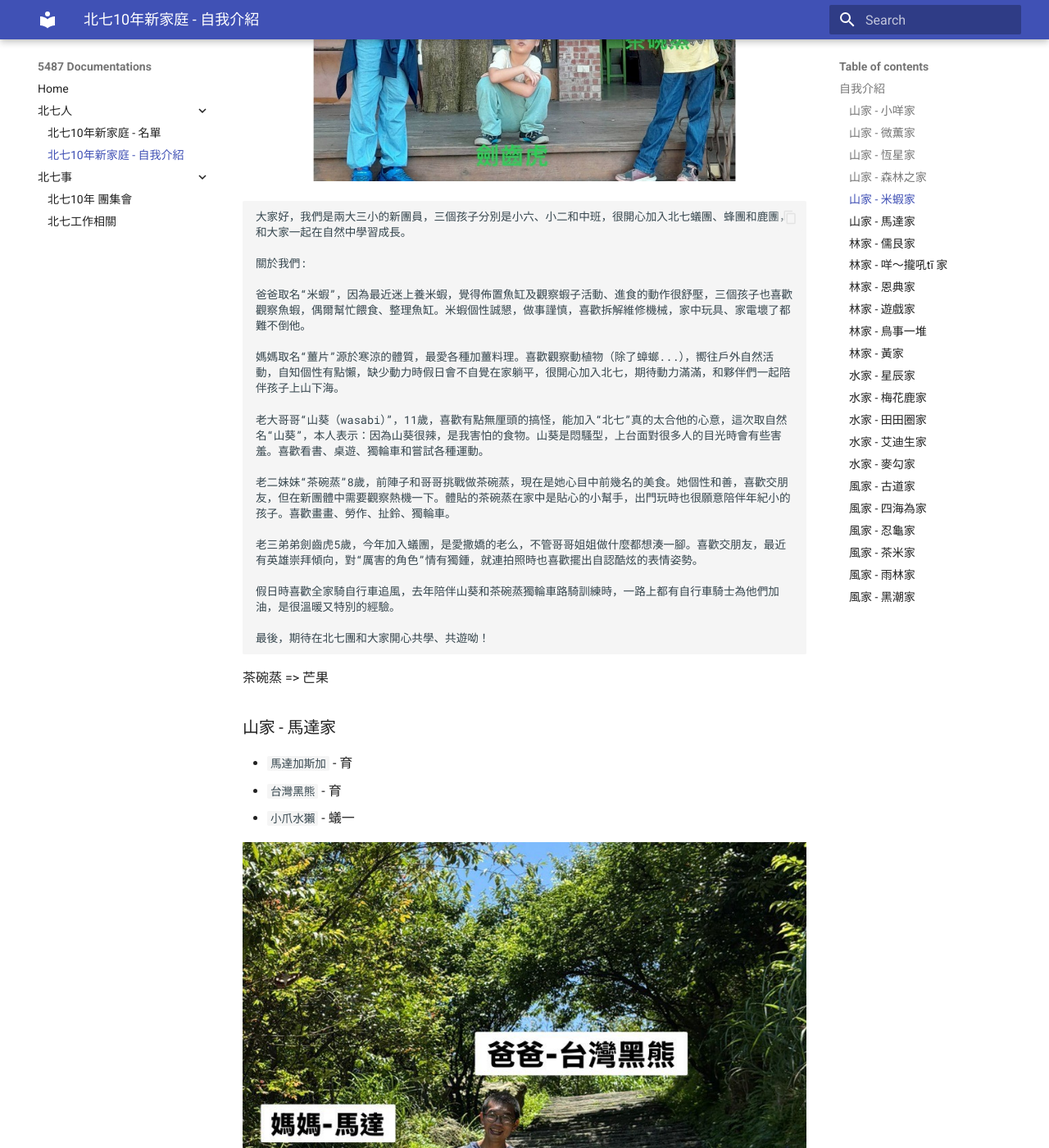
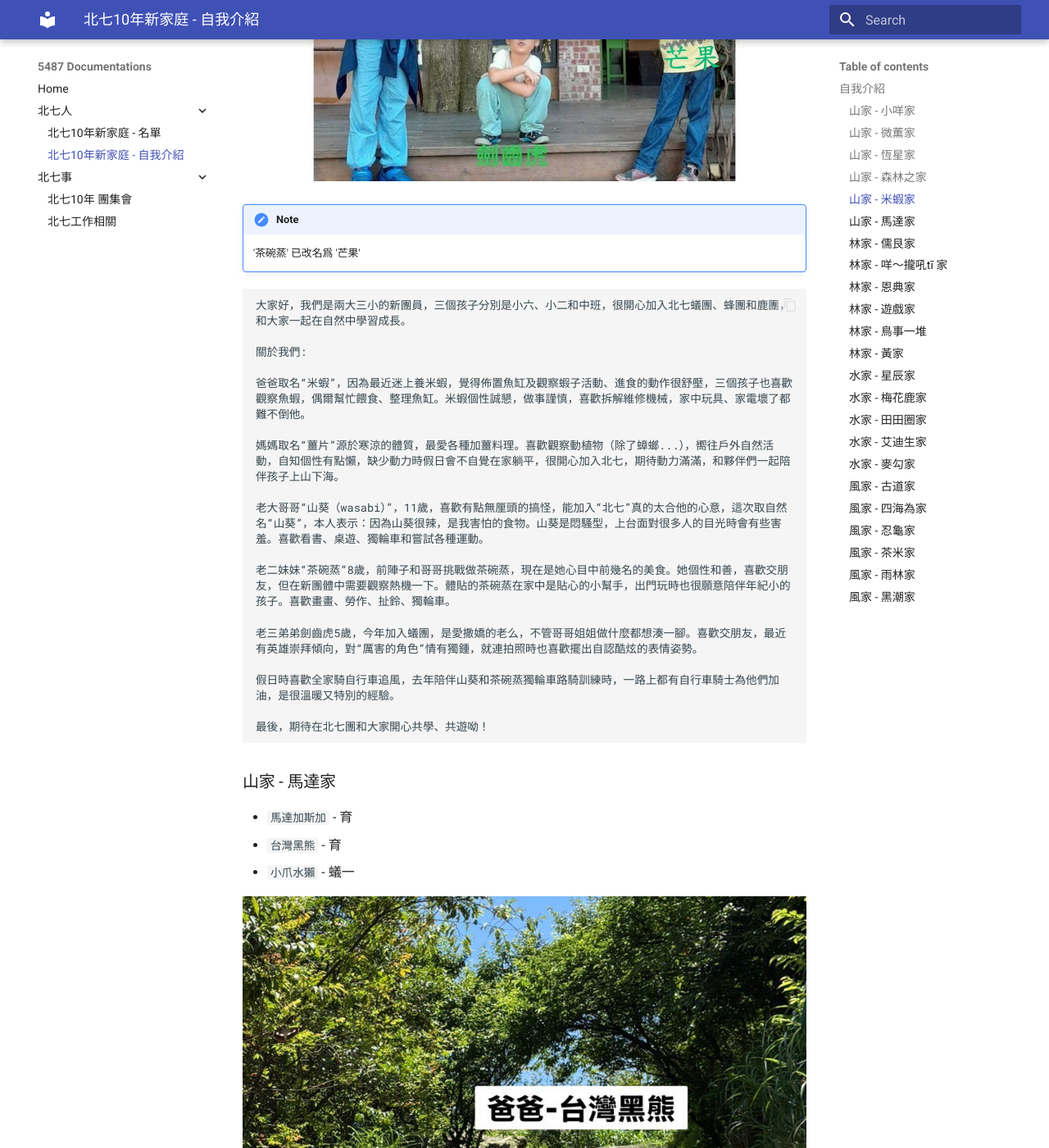
Before and after one commit to moogoo78/5487docs, an MkDocs documentation site: the page built from docs/people-10y-new-family-intro.md, in a window 1280 px wide and 1400 px high, scrolled down 7456 px. Shown: the whole window at 82% size. Built offline with MkDocs 1.6.1 and Material for MkDocs 9.7.7, drawn with Linux system fonts in a browser that asks for light colours.

Commit message:
Update people-10y-new-family-intro.md

````diff
--- a/docs/people-10y-new-family-intro.md
+++ b/docs/people-10y-new-family-intro.md
@@ -186,7 +186,11 @@
  - `芒果` - 蜂一
  - `劍齒虎` - 蟻一
 
-![](images/family/725C350C-3E29-4E30-BE1F-590A5E421BB9.jpeg)
+![](images/family/IMG_2010.jpeg)
+
+!!! note
+
+    '茶碗蒸' 已改名爲 '芒果'
 
 ```
 大家好，我們是兩大三小的新團員，三個孩子分別是小六、小二和中班，很開心加入北七蟻團、蜂團和鹿團，和大家一起在自然中學習成長。
````
Also changed, not shown: other parts of docs/people-10y-new-family-intro.md (+0 -2 lines).
